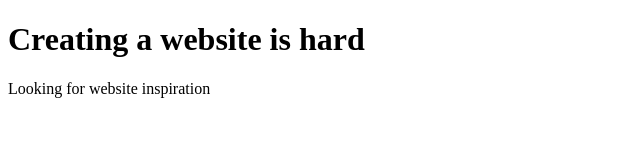
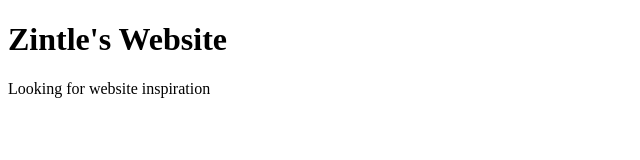
Before and after one commit to ZNkomo/ZNkomo.github.io, a plain HTML site: page Index.html in a window 1280 px wide. Shown: the whole page, without its empty margins (0-640 px from the left). Drawn offline with Linux system fonts and the light colour scheme.

Commit message:
Update Index.html

```diff
--- a/Index.html
+++ b/Index.html
@@ -1,7 +1,7 @@
 <!DOCTYPE html>
 <html>
 <body>
-<h1>Creating a website is hard</h1>
+<h1>Zintle's Website</h1>
 <p>Looking for website inspiration</p>
 </body>
 </html>
```
